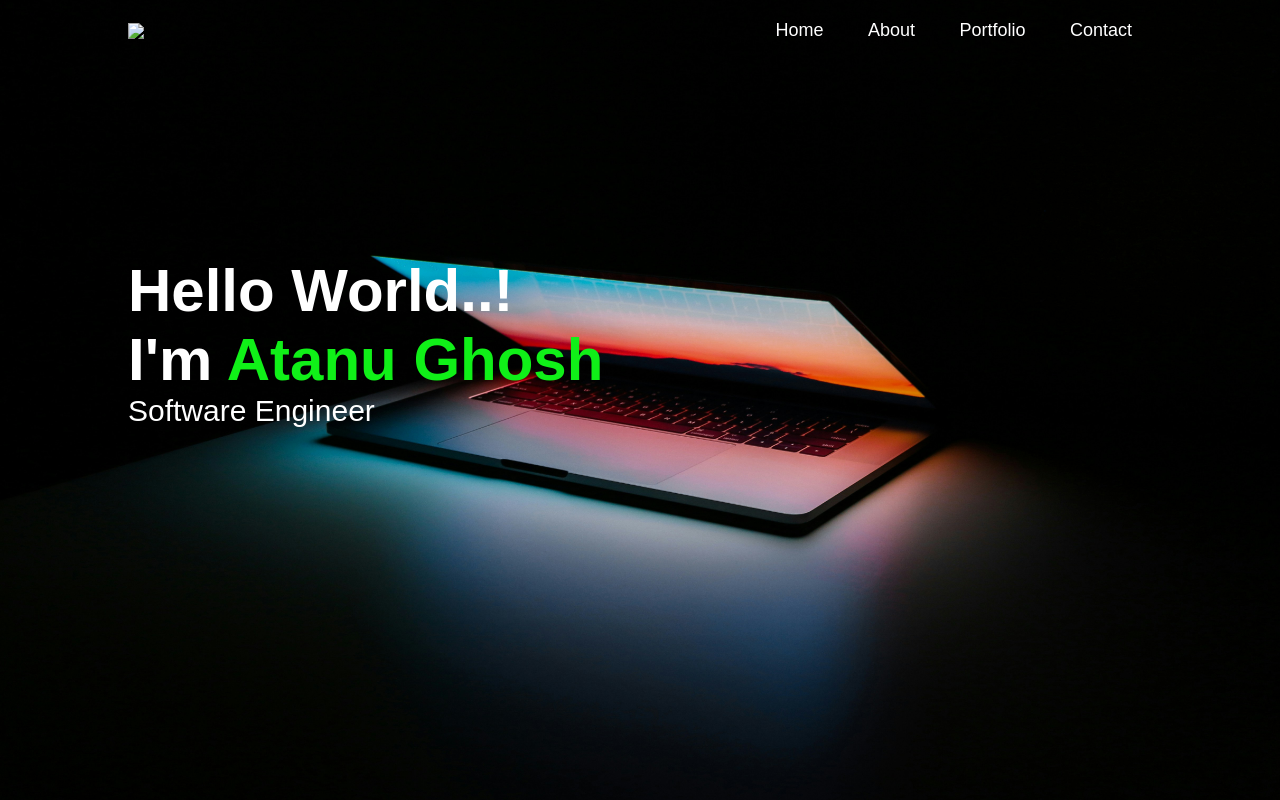
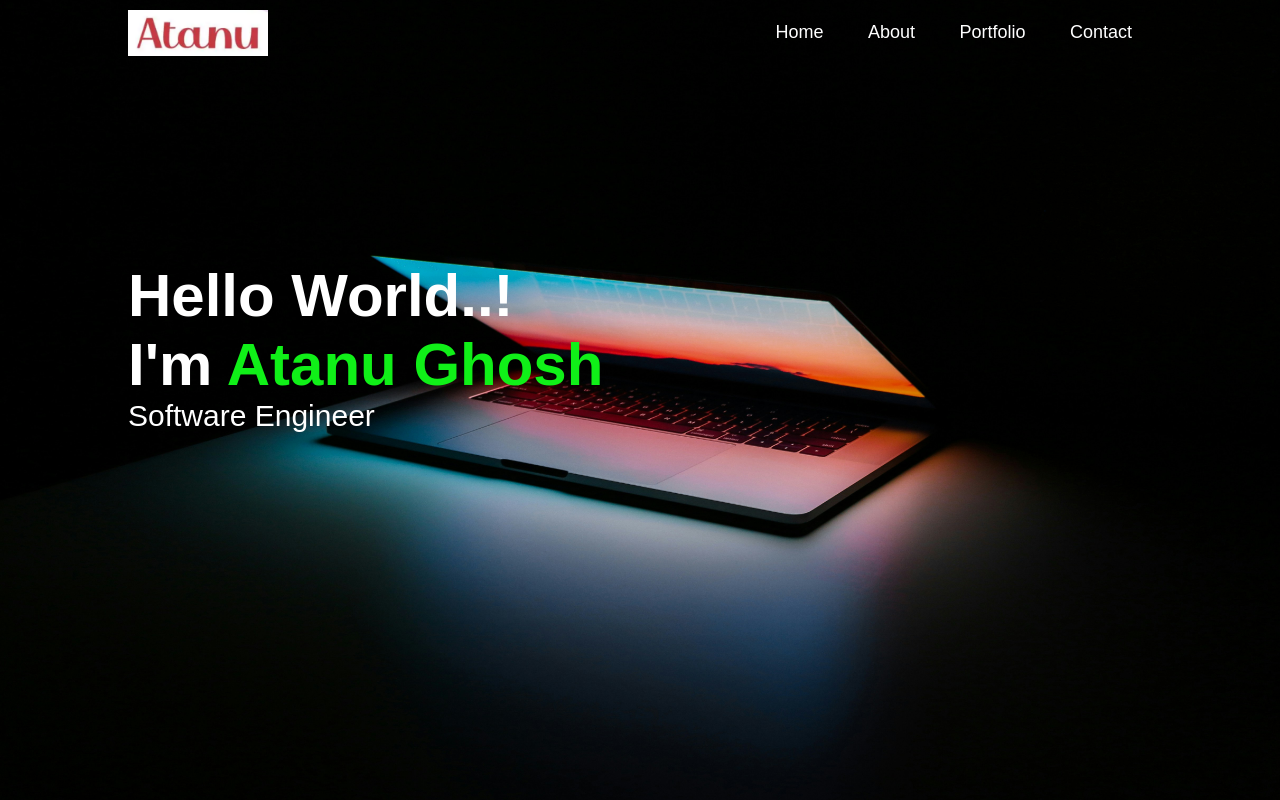
Before and after one commit to Atanu12-py/Portfolio, a plain HTML site: page index.html in a window 1280 px wide. Shown: the top 800 px of the page. Drawn offline with Linux system fonts and the light colour scheme; files whose address does not match are found by name.

Commit message:
Update index.html

```diff
--- a/index.html
+++ b/index.html
@@ -13,7 +13,7 @@
     <div id="header">
         <div class="container">
             <nav>
-                <img src="images/atanu.png" class="logo">
+                <img src="atanu.png" class="logo">
                 <ul id="sidemenu">
                     <li><a href="#header">Home</a></li>
                     <li><a href="#about">About</a></li>
```
